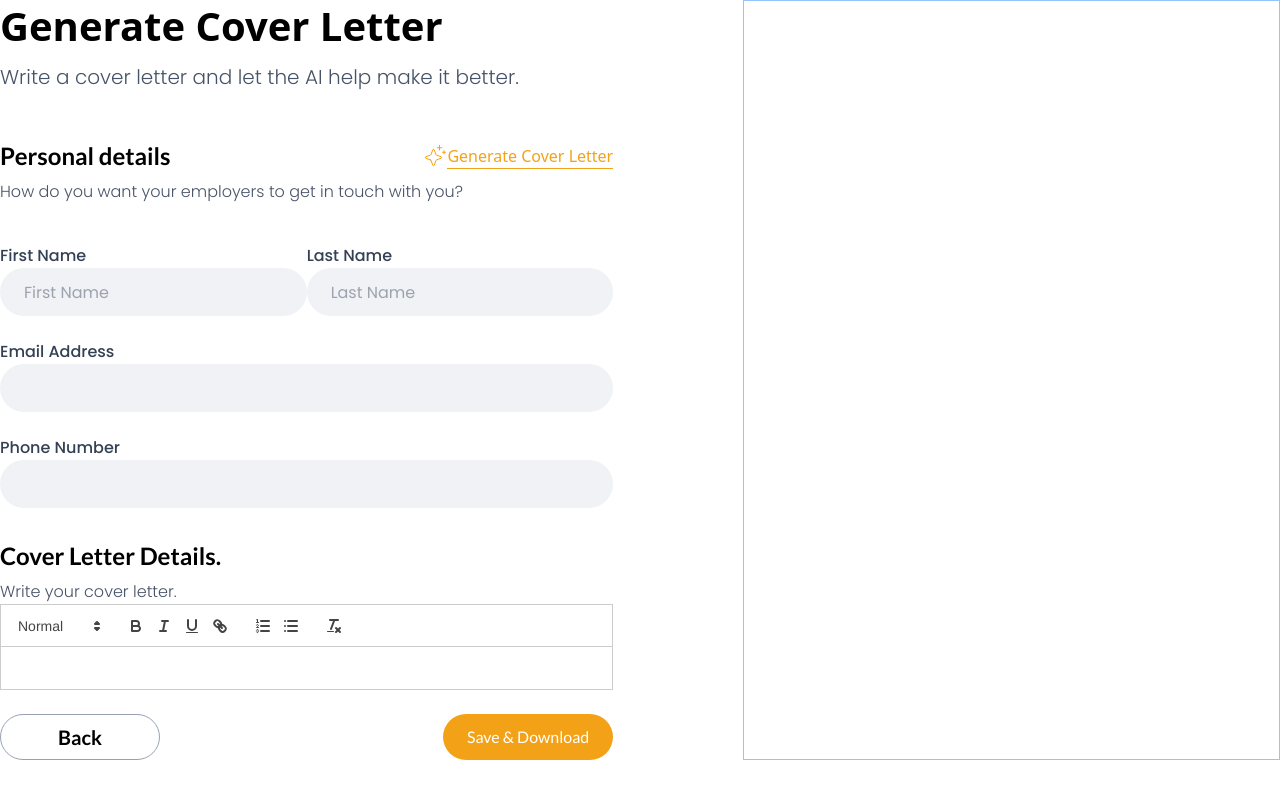
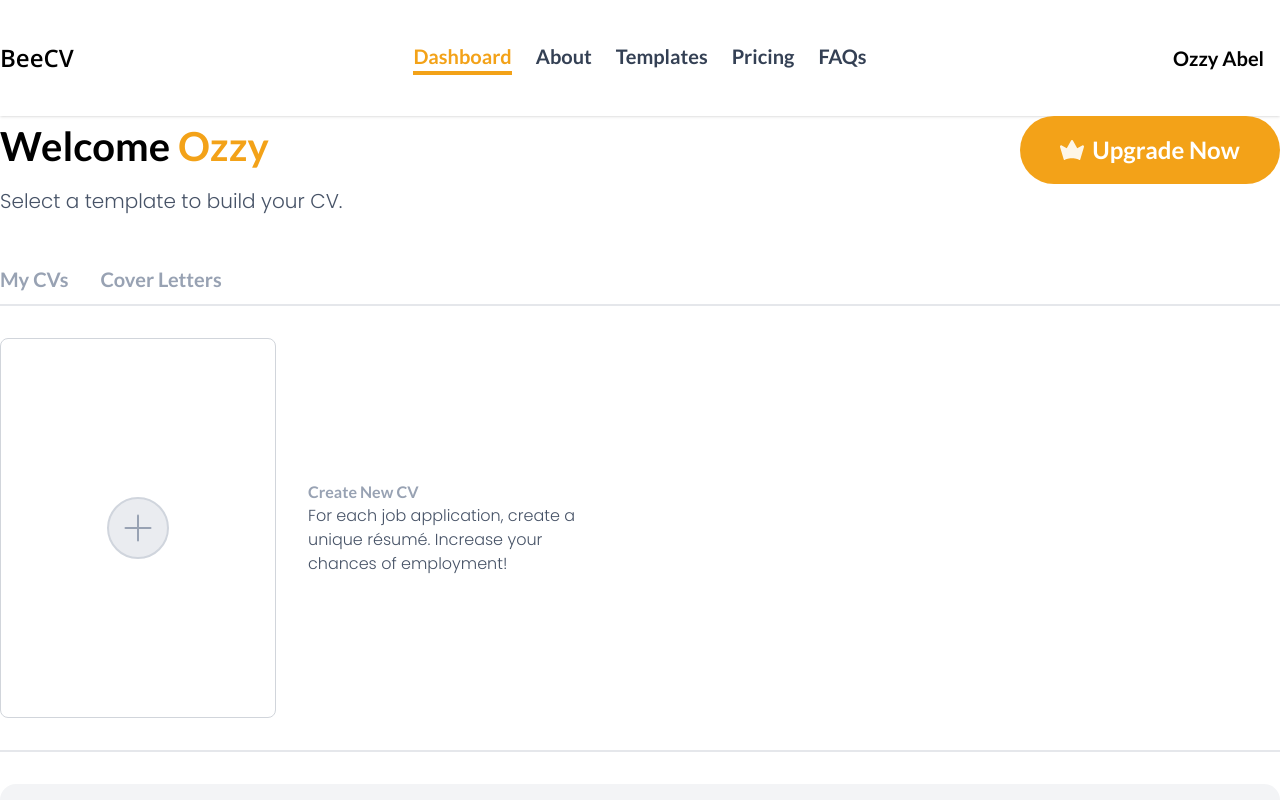
Before and after one commit to Lycan-Xx/test-4, a React (Vite) app: page / in a window 1280 px wide. Shown: the top 800 px of the page. Built offline with nearby package versions, Linux system fonts and the light colour scheme.

Commit message:
Homepage Tabs

```diff
--- a/src/App.jsx
+++ b/src/App.jsx
@@ -10,11 +10,11 @@ import CoverLetter from "./components/pages/CoverLetter"
 function App() {
  return (
   <div className="w-full mx-auto flex items-center justify-center">
-     {/* <Homepage /> */}
-     {/* <ChoosePaymentMethods /> */}
-       {/* <GenerateCV /> */}
-       {/* <DowngradePopup /> */}
-       <CoverLetter />
+   <Homepage />
+   {/* <ChoosePaymentMethods /> */}
+   {/* <GenerateCV /> */}
+   {/* <DowngradePopup /> */}
+   {/* <CoverLetter /> */}
   </div>
  )
 }
--- /dev/null
+++ b/src/components/HomepageCVs.jsx
@@ -0,0 +1,23 @@
+import React from "react"
+import PlusCircle from "../assets/PlusCircle.svg"
+
+const HomepageCVs = () => {
+ return (
+  <article className="flex md:flex-row gap-[32px] items-center md:py-[32px] border-b-2">
+   <div className="md:w-[276px] md:h-[380px] rounded-lg border-gray-300 border-[0.5px] flex items-center align-middle justify-center ">
+    <img className="hover:bg-primary" src={PlusCircle} alt="" />{" "}
+   </div>
+   <div className="flex flex-col md:w-[284px]">
+    <h4 className="text-greytextlight font-bold leading-[150%] font-lato">
+     Create New CV
+    </h4>
+    <p className="font-poppins font-light text-base text-greytext leading-[150%]">
+     For each job application, create a unique résumé. Increase your chances of
+     employment!
+    </p>
+   </div>
+  </article>
+ )
+}
+
+export default HomepageCVs
--- /dev/null
+++ b/src/components/HomepageCls.jsx
@@ -0,0 +1,9 @@
+import React from 'react'
+
+const HomepageCls = () => {
+  return (
+    <div>HomepageCls</div>
+  )
+}
+
+export default HomepageCls
--- a/src/components/MyCVs.jsx
+++ b/src/components/MyCVs.jsx
@@ -3,8 +3,16 @@ import Crown from "../assets/crown.svg"
 import PlusCircle from "../assets/PlusCircle.svg"
 import { HiArrowRight } from "react-icons/hi"
 import TopRatedTemplates from "./TopRatedTemplates"
+import HomepageCVs from "./HomepageCVs"
+import HomepageCls from "./HomepageCls"
 
 const MyCVs = () => {
+ const [activeTab, setActiveTab] = useState("CVs")
+
+ const handleTabClick = (tab) => {
+  setActiveTab(tab)
+ }
+
  return (
   <main className="flex flex-col font-lato">
    <header className="flex flex-row mx-auto justify-between w-full mb-[48px]">
@@ -24,23 +32,13 @@ const MyCVs = () => {
    {/* CVs / Cover Letters Tabs */}
    <section>
     <header className="flex flex-row border-b-2 pb-[10px] gap-[32px] font-bold text-[20px] text-greytextlight">
-     <h5>My CVs</h5>
-     <h5>Cover Letters</h5>
+     <button onClick={() => handleTabClick("CVs")}>My CVs</button>
+     <button onClick={() => handleTabClick("CLs")}>Cover Letters</button>
     </header>
-    <article className="flex md:flex-row gap-[32px] items-center md:py-[32px] border-b-2">
-     <div className="md:w-[276px] md:h-[380px] rounded-lg border-gray-300 border-[0.5px] flex items-center align-middle justify-center ">
-      <img className="hover:bg-primary" src={PlusCircle} alt="" />{" "}
-     </div>
-     <div className="flex flex-col md:w-[284px]">
-      <h4 className="text-greytextlight font-bold leading-[150%] font-lato">
-       Create New CV
-      </h4>
-      <p className="font-poppins font-light text-base text-greytext leading-[150%]">
-       For each job application, create a unique résumé. Increase your chances
-       of employment!
-      </p>
-     </div>
-    </article>
+    <section>
+     {activeTab === "CVs" && <HomepageCVs />}
+     {activeTab === "CLs" && <HomepageCls />}
+    </section>
     <article className="flex flex-col bg-gray-100 mt-[32px] rounded-2xl py-[24px] px-[32px]">
      <header className="flex flex-row w-full justify-between pb-4">
       <h5 className="text-base font-bold">Choose from top rated templates.</h5>
--- a/src/components/pages/CoverLetter.jsx
+++ b/src/components/pages/CoverLetter.jsx
@@ -7,7 +7,7 @@ const CoverLetter = () => {
  const [value, setValue] = useState("")
 
  return (
-  <main className="flex flex-row gap-[130px]">
+  <main className="flex flex-col md:flex-row gap-[50px] md:gap-[130px]">
    <section>
     <header className="flex flex-row mx-auto justify-between w-full mb-[48px]">
      <div className="flex flex-col">
@@ -23,7 +23,7 @@ const CoverLetter = () => {
      <header className="flex flex-row justify-between">
       <h5 className="font-lato font-bold text-2xl">Personal details</h5>
       <div className="flex flex-row text-primary align-middle items-center">
-       <img className="text-primary " src={AISparkle} alt="" />
+       <img className="text-primary" src={AISparkle} alt="" />
        <p className="whitespace-nowrap  border-b-primary border-b-[1px]">
         Generate Cover Letter
        </p>
@@ -86,7 +86,7 @@ const CoverLetter = () => {
      </button>
     </div>
    </section>
-   <section className="border-[1px] border-blue-300 w-[595px]"></section>
+   <section className="border-[1px] border-[#d0d5dd] w-[595px]"></section>
   </main>
  )
 }
```
